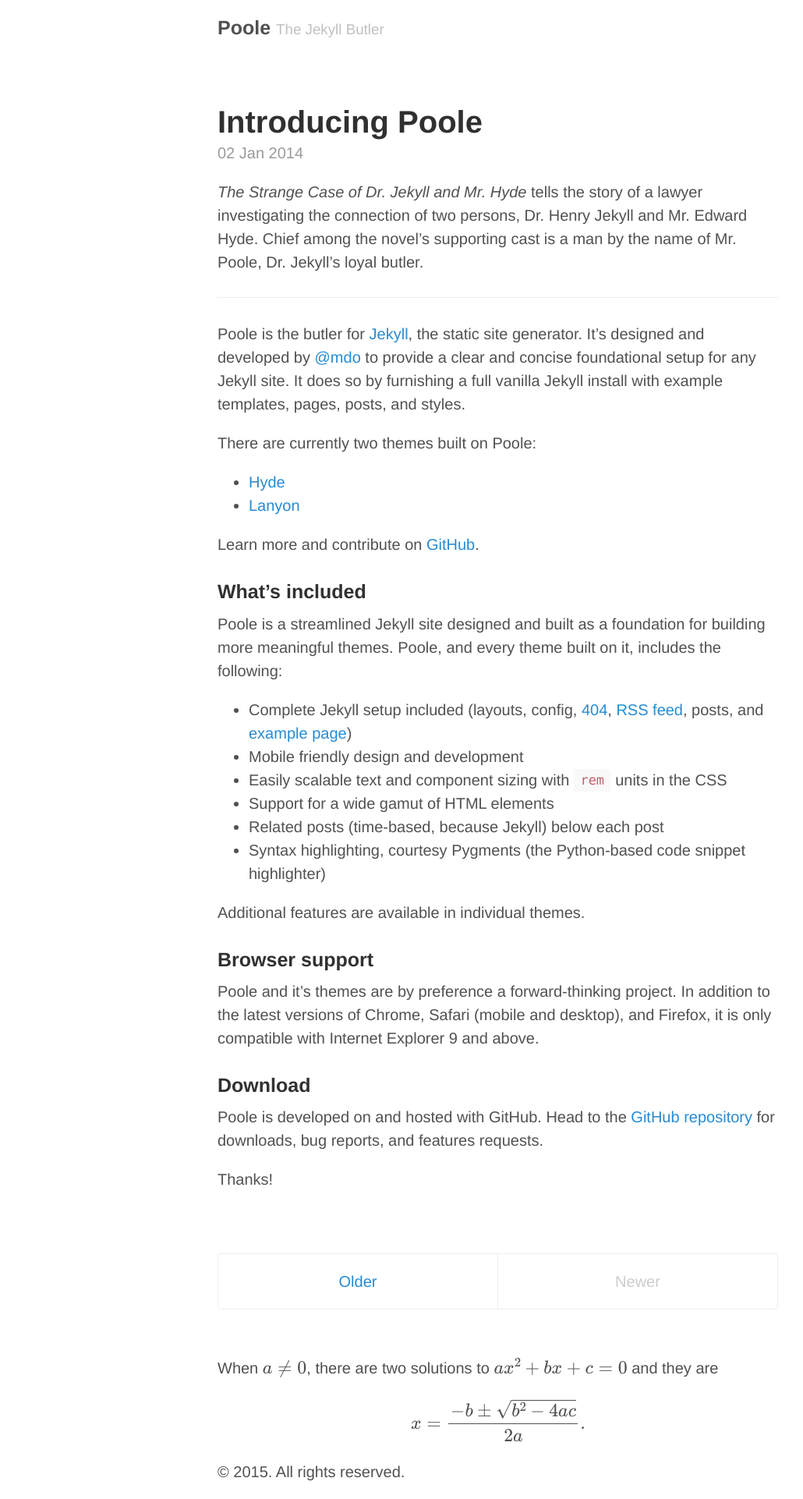
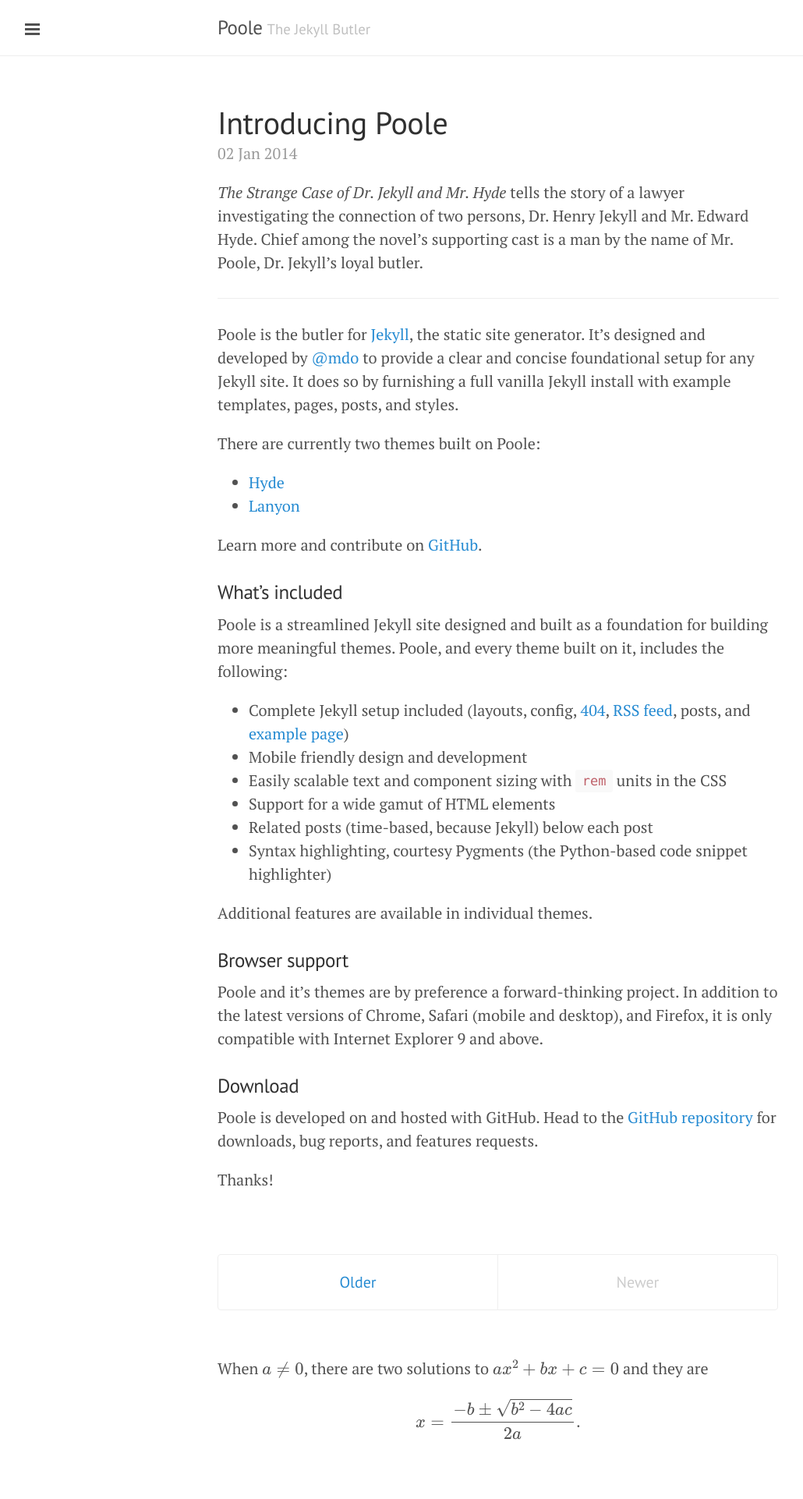
Before and after one commit to texasflood/texasflood.github.io.b, a Jekyll site: the page built from index.html, in a window 1280 px wide. Shown: the whole page at 78% size, without its empty margins (1-1031 px from the left). Built offline with Jekyll 4.4.1, drawn with Linux system fonts in a browser that asks for light colours; Markdown is read by kramdown in place of the engine named in the settings; formulas are drawn with MathJax 3; the list of posts is cut into pages by our own code; comment, search, counter and statistics services are not loaded; after the commit the page ends 1868 px from its top, so only the background shows below that.

Commit message:
Added sidebar and lanyon

```diff
--- a/_includes/head.html
+++ b/_includes/head.html
@@ -1,6 +1,7 @@
 <head>
-  <meta charset="UTF-8">
   <link href="http://gmpg.org/xfn/11" rel="profile">
+  <meta http-equiv="X-UA-Compatible" content="IE=edge">
+  <meta http-equiv="content-type" content="text/html; charset=utf-8">
 
   <!-- Enable responsiveness on mobile devices-->
   <meta name="viewport" content="width=device-width, initial-scale=1.0, maximum-scale=1">
@@ -16,21 +17,13 @@
   <!-- CSS -->
   <link rel="stylesheet" href="{{ site.baseurl }}public/css/poole.css">
   <link rel="stylesheet" href="{{ site.baseurl }}public/css/syntax.css">
+  <link rel="stylesheet" href="{{ site.baseurl }}public/css/lanyon.css">
+  <link rel="stylesheet" href="http://fonts.googleapis.com/css?family=PT+Serif:400,400italic,700%7CPT+Sans:400">
 
   <!-- Icons -->
   <link rel="apple-touch-icon-precomposed" sizes="144x144" href="{{ site.baseurl }}public/apple-touch-icon-precomposed.png">
   <link rel="shortcut icon" href="{{ site.baseurl }}public/favicon.ico">
 
   <!-- RSS -->
-  <link rel="alternate" type="application/atom+xml" title="{{ site.title }}" href="{{ site.baseurl }}atom.xml">
-
-  <!-- Google Analytics -->
-  <script>
-    (function(i,s,o,g,r,a,m){i['GoogleAnalyticsObject']=r;i[r]=i[r]||function(){
-    (i[r].q=i[r].q||[]).push(arguments)},i[r].l=1*new Date();a=s.createElement(o),
-    m=s.getElementsByTagName(o)[0];a.async=1;a.src=g;m.parentNode.insertBefore(a,m)
-    })(window,document,'script','//www.google-analytics.com/analytics.js','ga');
-    ga('create', 'UA-146052-15', 'getpoole.com');
-    ga('send', 'pageview');
-  </script>
+  <link rel="alternate" type="application/rss+xml" title="RSS" href="/atom.xml">
 </head>
--- /dev/null
+++ b/_includes/sidebar.html
@@ -0,0 +1,39 @@
+<!-- Target for toggling the sidebar `.sidebar-checkbox` is for regular
+     styles, `#sidebar-checkbox` for behavior. -->
+<input type="checkbox" class="sidebar-checkbox" id="sidebar-checkbox">
+
+<!-- Toggleable sidebar -->
+<div class="sidebar" id="sidebar">
+  <div class="sidebar-item">
+    <p>{{ site.description }}</p>
+  </div>
+
+  <nav class="sidebar-nav">
+    <a class="sidebar-nav-item{% if page.url == site.baseurl %} active{% endif %}" href="{{ site.baseurl }}">Home</a>
+
+    {% comment %}
+      The code below dynamically generates a sidebar nav of pages with
+      `layout: page` in the front-matter. See readme for usage.
+    {% endcomment %}
+
+    {% assign pages_list = site.pages | sort:"url" %}
+    {% for node in pages_list %}
+      {% if node.title != null %}
+        {% if node.layout == "page" %}
+          <a class="sidebar-nav-item{% if page.url == node.url %} active{% endif %}" href="{{ node.url }}">{{ node.title }}</a>
+        {% endif %}
+      {% endif %}
+    {% endfor %}
+
+    <a class="sidebar-nav-item" href="{{ site.github.repo }}/archive/v{{ site.version }}.zip">Download</a>
+    <a class="sidebar-nav-item" href="{{ site.github.repo }}/">Archive</a>
+    <a class="sidebar-nav-item" href="{{ site.github.repo }}">GitHub project</a>
+    <span class="sidebar-nav-item">Currently v{{ site.version }}</span>
+  </nav>
+
+  <div class="sidebar-item">
+    <p>
+      &copy; {{ site.time | date: '%Y' }}. All rights reserved.
+    </p>
+  </div>
+</div>
--- a/_layouts/default.html
+++ b/_layouts/default.html
@@ -1,26 +1,47 @@
 <!DOCTYPE html>
-<html lang="en">
+<html lang="en-us">
 
   {% include head.html %}
 
   <body>
 
-    <div class="container content">
+    {% include sidebar.html %}
+
+    <!-- Wrap is the content to shift when toggling the sidebar. We wrap the
+         content to avoid any CSS collisions with our real content. -->
+    <div class="wrap">
       <div class="masthead">
-        <h3 class="masthead-title">
-          <a href="{{ site.baseurl }}" title="Home">{{ site.title }}</a>
-          <small>{{ site.tagline }}</small>
-        </h3>
+        <div class="container">
+          <h3 class="masthead-title">
+            <a href="/" title="Home">{{ site.title }}</a>
+            <small>{{ site.tagline }}</small>
+          </h3>
+        </div>
       </div>
 
-      {{ content }}
-
-      <div class="footer">
-        <p>
-          &copy; {{ site.time | date: '%Y' }}. All rights reserved.
-        </p>
+      <div class="container content">
+        {{ content }}
       </div>
     </div>
 
+    <label for="sidebar-checkbox" class="sidebar-toggle"></label>
+
+    <script>
+      (function(document) {
+        var toggle = document.querySelector('.sidebar-toggle');
+        var sidebar = document.querySelector('#sidebar');
+        var checkbox = document.querySelector('#sidebar-checkbox');
+
+        document.addEventListener('click', function(e) {
+          var target = e.target;
+
+          if(!checkbox.checked ||
+             sidebar.contains(target) ||
+             (target === checkbox || target === toggle)) return;
+
+          checkbox.checked = false;
+        }, false);
+      })(document);
+    </script>
   </body>
 </html>
--- /dev/null
+++ b/public/css/lanyon.css
@@ -0,0 +1,553 @@
+/*
+ *  ___
+ * /\_ \
+ * \//\ \      __      ___   __  __    ___     ___
+ *   \ \ \   /'__`\  /' _ `\/\ \/\ \  / __`\ /' _ `\
+ *    \_\ \_/\ \_\.\_/\ \/\ \ \ \_\ \/\ \_\ \/\ \/\ \
+ *    /\____\ \__/.\_\ \_\ \_\/`____ \ \____/\ \_\ \_\
+ *    \/____/\/__/\/_/\/_/\/_/`/___/> \/___/  \/_/\/_/
+ *                               /\___/
+ *                               \/__/
+ *
+ * Designed, built, and released under MIT license by @mdo. Learn more at
+ * https://github.com/poole/lanyon.
+ */
+
+
+/*
+ * Contents
+ *
+ * Global resets
+ * Masthead
+ * Sidebar
+ * Slide effect
+ * Posts and pages
+ * Pagination
+ * Reverse layout
+ * Themes
+ */
+
+
+/*
+ * Global resets
+ *
+ * Update the foundational and global aspects of the page.
+ */
+
+/* Prevent scroll on narrow devices */
+html,
+body {
+  overflow-x: hidden;
+}
+
+html {
+  font-family: "PT Serif", Georgia, "Times New Roman", serif;
+}
+
+h1, h2, h3, h4, h5, h6 {
+  font-family: "PT Sans", Helvetica, Arial, sans-serif;
+  font-weight: 400;
+  color: #313131;
+  letter-spacing: -.025rem;
+}
+
+
+/*
+ * Wrapper
+ *
+ * The wrapper is used to position site content when the sidebar is toggled. We
+ * use an outter wrap to position the sidebar without interferring with the
+ * regular page content.
+ */
+
+.wrap {
+  position: relative;
+  width: 100%;
+}
+
+
+/*
+ * Container
+ *
+ * Center the page content.
+ */
+
+.container {
+  max-width: 28rem;
+}
+@media (min-width: 38em) {
+  .container {
+    max-width: 32rem;
+  }
+}
+@media (min-width: 56em) {
+  .container {
+    max-width: 38rem;
+  }
+}
+
+
+/*
+ * Masthead
+ *
+ * Super small header above the content for site name and short description.
+ */
+
+.masthead {
+  padding-top:    1rem;
+  padding-bottom: 1rem;
+  margin-bottom: 3rem;
+  border-bottom: 1px solid #eee;
+}
+.masthead-title {
+  margin-top: 0;
+  margin-bottom: 0;
+  color: #505050;
+}
+.masthead-title a {
+  color: #505050;
+}
+.masthead-title small {
+  font-size: 75%;
+  font-weight: 400;
+  color: #c0c0c0;
+  letter-spacing: 0;
+}
+
+@media (max-width: 48em) {
+  .masthead-title {
+    text-align: center;
+  }
+  .masthead-title small {
+    display: none;
+  }
+}
+
+
+/*
+ * Sidebar
+ *
+ * The sidebar is the drawer, the item we are toggling with our handy hamburger
+ * button in the corner of the page.
+ *
+ * This particular sidebar implementation was inspired by Chris Coyier's
+ * "Offcanvas Menu with CSS Target" article, and the checkbox variation from the
+ * comments by a reader. It modifies both implementations to continue using the
+ * checkbox (no change in URL means no polluted browser history), but this uses
+ * `position` for the menu to avoid some potential content reflow issues.
+ *
+ * Source: http://css-tricks.com/off-canvas-menu-with-css-target/#comment-207504
+ */
+
+/* Style and "hide" the sidebar */
+.sidebar {
+  position: fixed;
+  top: 0;
+  bottom: 0;
+  left: -14rem;
+  width: 14rem;
+  visibility: hidden;
+  overflow-y: auto;
+  font-family: "PT Sans", Helvetica, Arial, sans-serif;
+  font-size: .875rem; /* 15px */
+  color: rgba(255,255,255,.6);
+  background-color: #202020;
+  -webkit-transition: all .3s ease-in-out;
+          transition: all .3s ease-in-out;
+}
+@media (min-width: 30em) {
+  .sidebar {
+    font-size: .75rem; /* 14px */
+  }
+}
+
+/* Sidebar content */
+.sidebar a {
+  font-weight: normal;
+  color: #fff;
+}
+.sidebar-item {
+  padding: 1rem;
+}
+.sidebar-item p:last-child {
+  margin-bottom: 0;
+}
+
+/* Sidebar nav */
+.sidebar-nav {
+  border-bottom: 1px solid rgba(255,255,255,.1);
+}
+.sidebar-nav-item {
+  display: block;
+  padding: .5rem 1rem;
+  border-top: 1px solid rgba(255,255,255,.1);
+}
+.sidebar-nav-item.active,
+a.sidebar-nav-item:hover,
+a.sidebar-nav-item:focus {
+  text-decoration: none;
+  background-color: rgba(255,255,255,.1);
+  border-color: transparent;
+}
+
+@media (min-width: 48em) {
+  .sidebar-item {
+    padding: 1.5rem;
+  }
+  .sidebar-nav-item {
+    padding-left:  1.5rem;
+    padding-right: 1.5rem;
+  }
+}
+
+/* Hide the sidebar checkbox that we toggle with `.sidebar-toggle` */
+.sidebar-checkbox {
+  display: none;
+}
+
+/* Style the `label` that we use to target the `.sidebar-checkbox` */
+.sidebar-toggle {
+  position: absolute;
+  top:  1rem;
+  left: 1rem;
+  display: block;
+  width: 2.2rem;
+  padding: .5rem .65rem;
+  color: #505050;
+  background-color: #fff;
+  border-radius: 4px;
+  cursor: pointer;
+}
+.sidebar-toggle:before {
+  display: block;
+  content: "";
+  width: 100%;
+  padding-bottom: .125rem;
+  border-top: .375rem double;
+  border-bottom: .125rem solid;
+
+  /* Make the border inside the box */
+  -webkit-box-sizing: border-box;
+     -moz-box-sizing: border-box;
+          box-sizing: border-box;
+}
+
+.sidebar-toggle:active,
+#sidebar-checkbox:checked ~ .sidebar-toggle {
+  color: #fff;
+  background-color: #505050;
+}
+
+@media (min-width: 30.1em) {
+  .sidebar-toggle {
+    position: fixed;
+    width: 2.25rem;
+  }
+  .sidebar-toggle:before {
+    padding-bottom: .15rem;
+    border-top-width: .45rem;
+    border-bottom-width: .15rem;
+  }
+}
+
+
+/* Slide effect
+ *
+ * Handle the sliding effects of the sidebar and content in one spot, seperate
+ * from the default styles.
+ *
+ * As an a heads up, we don't use `transform: translate3d()` here because when
+ * mixed with `position: fixed;` for the sidebar toggle, it creates a new
+ * containing block. Put simply, the fixed sidebar toggle behaves like
+ * `position: absolute;` when transformed.
+ *
+ * Read more about it at http://meyerweb.com/eric/thoughts/2011/09/12/.
+ */
+
+.wrap,
+.sidebar,
+.sidebar-toggle {
+  -webkit-backface-visibility: hidden;
+      -ms-backface-visibility: hidden;
+          backface-visibility: hidden;
+}
+.wrap,
+.sidebar-toggle {
+  -webkit-transition: -webkit-transform .3s ease-in-out;
+          transition: transform .3s ease-in-out;
+}
+
+#sidebar-checkbox:checked + .sidebar {
+  z-index: 10;
+  visibility: visible;
+}
+#sidebar-checkbox:checked ~ .sidebar,
+#sidebar-checkbox:checked ~ .wrap,
+#sidebar-checkbox:checked ~ .sidebar-toggle {
+  -webkit-transform: translateX(14rem);
+      -ms-transform: translateX(14rem);
+          transform: translateX(14rem);
+}
+
+
+/*
+ * Posts and pages
+ *
+ * Each post is wrapped in `.post` and is used on default and post layouts. Each
+ * page is wrapped in `.page` and is only used on the page layout.
+ */
+
+.page,
+.post {
+  margin-bottom: 4em;
+}
+
+/* Blog post or page title */
+.page-title,
+.post-title,
+.post-title a {
+  color: #303030;
+}
+.page-title,
+.post-title {
+  margin-top: 0;
+}
+
+/* Meta data line below post title */
+.post-date {
+  display: block;
+  margin-top: -.5rem;
+  margin-bottom: 1rem;
+  color: #9a9a9a;
+}
+
+/* Related posts */
+.related {
+  padding-top: 2rem;
+  padding-bottom: 2rem;
+  border-top: 1px solid #eee;
+}
+.related-posts {
+  padding-left: 0;
+  list-style: none;
+}
+.related-posts h3 {
+  margin-top: 0;
+}
+.related-posts li small {
+  font-size: 75%;
+  color: #999;
+}
+.related-posts li a:hover {
+  color: #268bd2;
+  text-decoration: none;
+}
+.related-posts li a:hover small {
+  color: inherit;
+}
+
+
+/*
+ * Pagination
+ *
+ * Super lightweight (HTML-wise) blog pagination. `span`s are provide for when
+ * there are no more previous or next posts to show.
+ */
+
+.pagination {
+  overflow: hidden; /* clearfix */
+  margin-left: -1rem;
+  margin-right: -1rem;
+  font-family: "PT Sans", Helvetica, Arial, sans-serif;
+  color: #ccc;
+  text-align: center;
+}
+
+/* Pagination items can be `span`s or `a`s */
+.pagination-item {
+  display: block;
+  padding: 1rem;
+  border: 1px solid #eee;
+}
+.pagination-item:first-child {
+  margin-bottom: -1px;
+}
+
+/* Only provide a hover state for linked pagination items */
+a.pagination-item:hover {
+  background-color: #f5f5f5;
+}
+
+@media (min-width: 30em) {
+  .pagination {
+    margin: 3rem 0;
+  }
+  .pagination-item {
+    float: left;
+    width: 50%;
+  }
+  .pagination-item:first-child {
+    margin-bottom: 0;
+    border-top-left-radius:    4px;
+    border-bottom-left-radius: 4px;
+  }
+  .pagination-item:last-child {
+    margin-left: -1px;
+    border-top-right-radius:    4px;
+    border-bottom-right-radius: 4px;
+  }
+}
+
+
+/*
+ * Reverse layout
+ *
+ * Flip the orientation of the page by placing the `.sidebar` and sidebar toggle
+ * on the right side.
+ */
+
+.layout-reverse .sidebar {
+  left: auto;
+  right: -14rem;
+}
+.layout-reverse .sidebar-toggle {
+  left: auto;
+  right: 1rem;
+}
+
+.layout-reverse #sidebar-checkbox:checked ~ .sidebar,
+.layout-reverse #sidebar-checkbox:checked ~ .wrap,
+.layout-reverse #sidebar-checkbox:checked ~ .sidebar-toggle {
+  -webkit-transform: translateX(-14rem);
+      -ms-transform: translateX(-14rem);
+          transform: translateX(-14rem);
+}
+
+
+/*
+ * Themes
+ *
+ * Apply custom color schemes by adding the appropriate class to the `body`.
+ * Based on colors from Base16: http://chriskempson.github.io/base16/#default.
+ */
+
+/* Red */
+.theme-base-08 .sidebar,
+.theme-base-08 .sidebar-toggle:active,
+.theme-base-08 #sidebar-checkbox:checked ~ .sidebar-toggle {
+  background-color: #ac4142;
+}
+.theme-base-08 .container a,
+.theme-base-08 .sidebar-toggle,
+.theme-base-08 .related-posts li a:hover {
+  color: #ac4142;
+}
+
+/* Orange */
+.theme-base-09 .sidebar,
+.theme-base-09 .sidebar-toggle:active,
+.theme-base-09 #sidebar-checkbox:checked ~ .sidebar-toggle {
+  background-color: #d28445;
+}
+.theme-base-09 .container a,
+.theme-base-09 .sidebar-toggle,
+.theme-base-09 .related-posts li a:hover {
+  color: #d28445;
+}
+
+/* Yellow */
+.theme-base-0a .sidebar,
+.theme-base-0a .sidebar-toggle:active,
+.theme-base-0a #sidebar-checkbox:checked ~ .sidebar-toggle {
+  background-color: #f4bf75;
+}
+.theme-base-0a .container a,
+.theme-base-0a .sidebar-toggle,
+.theme-base-0a .related-posts li a:hover {
+  color: #f4bf75;
+}
+
+/* Green */
+.theme-base-0b .sidebar,
+.theme-base-0b .sidebar-toggle:active,
+.theme-base-0b #sidebar-checkbox:checked ~ .sidebar-toggle {
+  background-color: #90a959;
+}
+.theme-base-0b .container a,
+.theme-base-0b .sidebar-toggle,
+.theme-base-0b .related-posts li a:hover {
+  color: #90a959;
+}
+
+/* Cyan */
+.theme-base-0c .sidebar,
+.theme-base-0c .sidebar-toggle:active,
+.theme-base-0c #sidebar-checkbox:checked ~ .sidebar-toggle {
+  background-color: #75b5aa;
+}
+.theme-base-0c .container a,
+.theme-base-0c .sidebar-toggle,
+.theme-base-0c .related-posts li a:hover {
+  color: #75b5aa;
+}
+
+/* Blue */
+.theme-base-0d .sidebar,
+.theme-base-0d .sidebar-toggle:active,
+.theme-base-0d #sidebar-checkbox:checked ~ .sidebar-toggle {
+  background-color: #6a9fb5;
+}
+.theme-base-0d .container a,
+.theme-base-0d .sidebar-toggle,
+.theme-base-0d .related-posts li a:hover {
+  color: #6a9fb5;
+}
+
+/* Magenta */
+.theme-base-0e .sidebar,
+.theme-base-0e .sidebar-toggle:active,
+.theme-base-0e #sidebar-checkbox:checked ~ .sidebar-toggle {
+  background-color: #aa759f;
+}
+.theme-base-0e .container a,
+.theme-base-0e .sidebar-toggle,
+.theme-base-0e .related-posts li a:hover {
+  color: #aa759f;
+}
+
+/* Brown */
+.theme-base-0f .sidebar,
+.theme-base-0f .sidebar-toggle:active,
+.theme-base-0f #sidebar-checkbox:checked ~ .sidebar-toggle {
+  background-color: #8f5536;
+}
+.theme-base-0f .container a,
+.theme-base-0f .sidebar-toggle,
+.theme-base-0f .related-posts li a:hover {
+  color: #8f5536;
+}
+
+
+/*
+ * Overlay sidebar
+ *
+ * Make the sidebar content overlay the viewport content instead of pushing it
+ * aside when toggled.
+ */
+
+.sidebar-overlay #sidebar-checkbox:checked ~ .wrap {
+  -webkit-transform: translateX(0);
+      -ms-transform: translateX(0);
+          transform: translateX(0);
+}
+.sidebar-overlay #sidebar-checkbox:checked ~ .sidebar-toggle {
+  box-shadow: 0 0 0 .25rem #fff;
+}
+.sidebar-overlay #sidebar-checkbox:checked ~ .sidebar {
+  box-shadow: .25rem 0 .5rem rgba(0,0,0,.1);
+}
+
+/* Only one tweak for a reverse layout */
+.layout-reverse.sidebar-overlay #sidebar-checkbox:checked ~ .sidebar {
+  box-shadow: -.25rem 0 .5rem rgba(0,0,0,.1);
+}
```
Also changed, not shown: _posts/2014-01-02-archive.md (added, +9 -0 lines), 1 other file.
